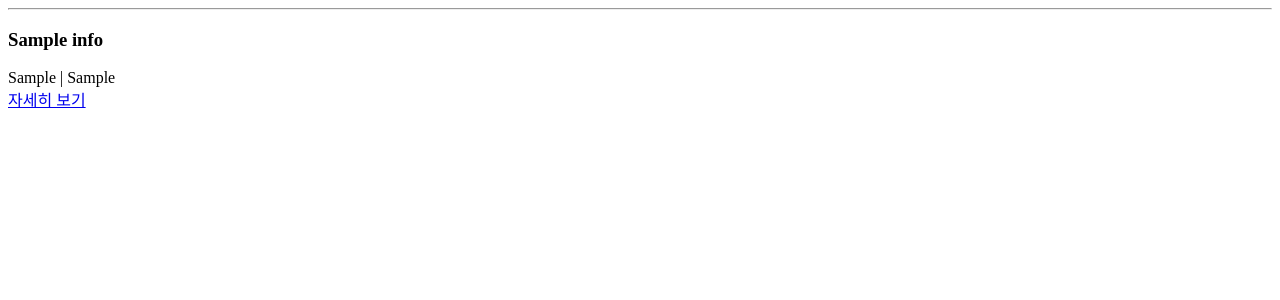
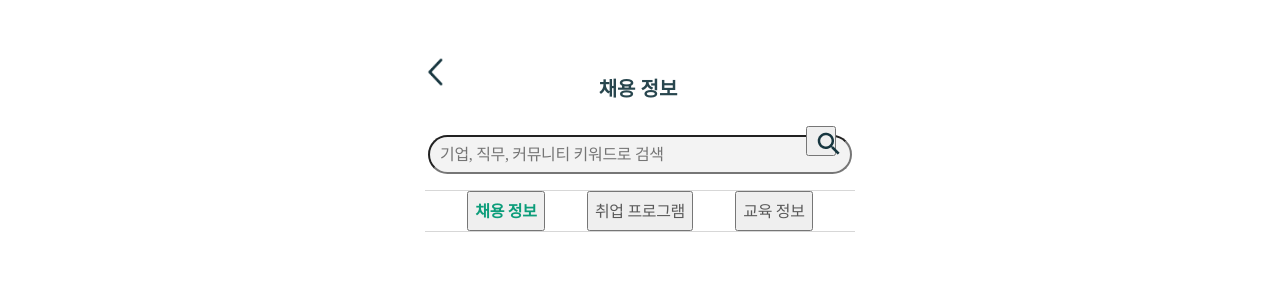
Before and after one commit to sunwoo030616/2024-simba-5-simbaOh, a Django app: page /careers/career-info in a window 1280 px wide. Shown: the top 300 px of the page. Run offline with Django 5.2, Linux system fonts and the light colour scheme; tables that the repository leaves empty hold one stand-in row (values such as "Sample post"); some libraries are stand-ins or nearby versions.

Commit message:
최민여러개수정

```diff
--- a/project/careers/templates/careers/career-info.html
+++ b/project/careers/templates/careers/career-info.html
@@ -1,12 +1,44 @@
-<div>
-    {% for info in infos %}
-    <div>
-        <hr/>
-        <h3>{{info.title}}</h3>
-        {{info.writer}} | {{info.location}}<br>
-        <a href="{% url 'careers:detail' info.id %}">자세히 보기</a>
-        <br>
+{% extends 'base.html' %} {% load static %} {% block content %}
 
+<link
+rel="stylesheet"
+type="text/css"
+href="{% static 'css/careers/career_info.css'%}"
+/>
+
+<div class='container'>
+    <div class="container2">
+
+        <div class='imagesmask' style="padding-top: 48px;">
+            <div class="left">
+                <a href="{% url 'main:mainpage' %}">
+                <img src="{% static 'images/arrow-24.png' %}" alt='but' width='32px'>
+                </a>
+            </div>
+            <div class="right">
+                <h2 class='signup-main'>채용 정보</h2>
+            </div>
+            <div style="width:36px;">
+            </div>
+        </div>
+
+        <input type="text" placeholder="기업, 직무, 커뮤니티 키워드로 검색" name="search" class="search">
+        <button type="button" class='button'>
+            <img src="{% static 'images/search.png' %}" alt="" onclick="" >
+        </button>
+
+        <div class='topbar'>
+            <button type="button" class='topbar1'>채용 정보</button>
+            <button type="button" class='topbar2'>취업 프로그램</button>
+            <button type="button" class='topbar3'>교육 정보</button>
+        </div>
+
+
+        <form action="{% url 'main:mentor-create' %}" method="POST", enctype="multipart/form-data">
+        {% csrf_token %}
+        </form>
     </div>
-    {% endfor %}
 </div>
+
+
+{% endblock %}
--- a/project/main/templates/main/mentor_enroll.html
+++ b/project/main/templates/main/mentor_enroll.html
@@ -286,18 +286,14 @@
     };
 
     btn_open.addEventListener('click', function() {
-      // 모달이 열리는 것만 처리하고, 페이지 이동은 모달 안의 버튼을 클릭했을 때 처리하도록 변경
       modal.style.display = 'block';
     });
 
-    // 모달 안의 버튼 클릭 시 처리
     document.getElementById('modal_box2').addEventListener('click', function() {
-      // 여기서 페이지 이동 처리
       window.location.href = 'main:mentor-start';
     });
 
   });
 </script>
 
-
 {% endblock %}
--- /dev/null
+++ b/project/project/static/css/careers/career_info.css
@@ -0,0 +1,130 @@
+.container {
+  display: flex;
+  flex-direction: column;
+  width: 100%;
+  gap: 10px;
+
+  @media (max-width: 430px) {
+      align-items: start;
+  }
+  @media (min-width: 431px) {
+      align-items: center;
+  }
+}
+
+.container2{
+  display: flex;
+  flex-direction: column;
+  align-items: center;
+  width: 430px;
+  background: #FFF;
+}
+
+.imagesmask {
+  display: flex;
+  width: 100%;
+  flex-direction: row;
+  justify-content: space-between;
+  padding-bottom: 17px;
+}
+/* .searchbutton{
+  width: 400px;
+  height: 35px;
+  flex-shrink: 0;
+  border-radius: 20px;
+  background: #F3F3F3;
+  display: flex;
+  flex-direction: row;
+  justify-content: space-between;
+} */
+.left {
+  display: flex;
+}
+
+.right {
+  display: flex;
+}
+
+.signup-main {
+  color: #28464E;
+  text-align: center;
+  font-family: "Noto Sans KR";
+  font-size: 20px;
+  font-style: normal;
+  font-weight: 700;
+  line-height: normal;
+}
+.search{
+  display: flex;
+  height: 2rem;
+  margin-bottom: 1rem;
+  width: 400px;
+  height: 35px;
+  flex-shrink: 0;
+  border-radius: 20px;
+  background: #F3F3F3;
+  color: #000;
+  font-family: Pretendard;
+  font-size: 16px;
+  font-style: normal;
+  font-weight: 400;
+  line-height: 21px;
+  letter-spacing: -0.32px;
+  padding: 0px 10px 0px 10px;
+}
+
+.search.placeholder{
+  display: flex;
+  color: #8E8E8E;
+  padding-left: 14px;
+}
+
+.button{
+  width: 30px;
+  height: 30px;
+  position: absolute;
+  top: 15.7%;
+  left: 63%;
+}
+
+.topbar{
+  display: flex;
+  flex-direction: row;
+  width: 430px;
+  height: 40px;
+  flex-shrink: 0;
+  border-top: 1px solid #D7D7D7;
+  border-bottom: 1px solid #D7D7D7;
+  background: #FFF;
+  justify-content: space-evenly;
+}
+
+.topbar1{
+  color: #0C9D7A;
+  font-family: Pretendard;
+  font-size: 16px;
+  font-style: normal;
+  font-weight: 700;
+  line-height: 21px; /* 131.25% */
+  letter-spacing: -0.32px;
+}
+
+.topbar2{
+  color: #5A5A5A;
+  font-family: Pretendard;
+  font-size: 16px;
+  font-style: normal;
+  font-weight: 400;
+  line-height: 21px; /* 131.25% */
+  letter-spacing: -0.32px;
+}
+
+.topbar3{
+  color: #5A5A5A;
+  font-family: Pretendard;
+  font-size: 16px;
+  font-style: normal;
+  font-weight: 400;
+  line-height: 21px; /* 131.25% */
+  letter-spacing: -0.32px;
+}
```
Also changed, not shown: project/db.sqlite3, project/project/static/images/search.png (added).
